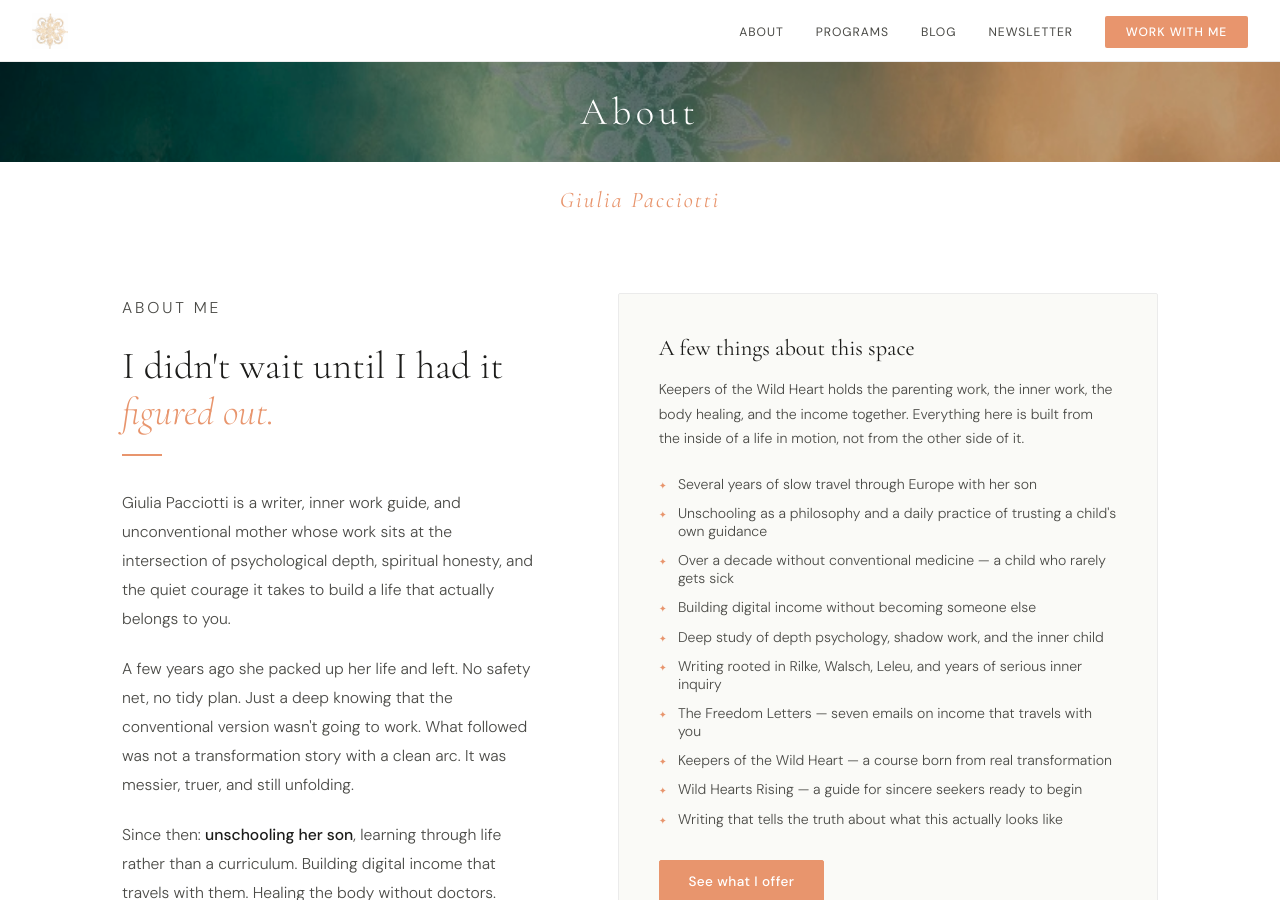
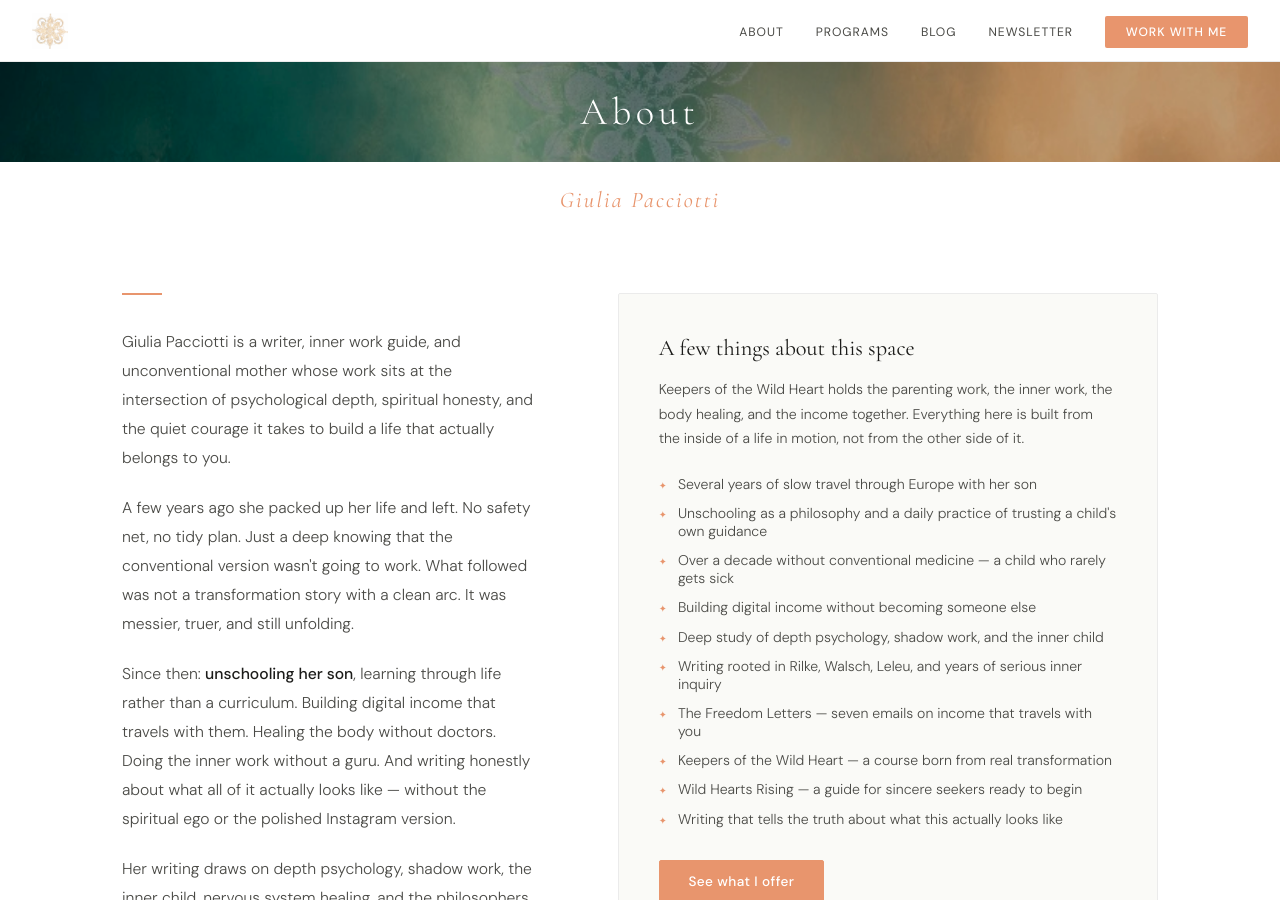
Before and after one commit to Blubell26/giuliapacciotti.com, a Jekyll site: the page built from about.md, in a window 1280 px wide and 900 px high. Built offline with Jekyll 4.4.1, drawn with Linux system fonts in a browser that asks for light colours.

Commit message:
Update about.html

```diff
--- a/_layouts/about.html
+++ b/_layouts/about.html
@@ -77,8 +77,6 @@ body{font-family:'DM Sans',sans-serif;background:#fff;color:var(--dark);padding-
 <div class="about-wrap">
   <div class="about-grid">
     <div class="about-body">
-      <p class="sec-label">About me</p>
-      <h2 class="sec-h2">I didn't wait until I had it<br><em>figured out.</em></h2>
       <div class="sec-rule"></div>
 
       <p>Giulia Pacciotti is a writer, inner work guide, and unconventional mother whose work sits at the intersection of psychological depth, spiritual honesty, and the quiet courage it takes to build a life that actually belongs to you.</p>
```
